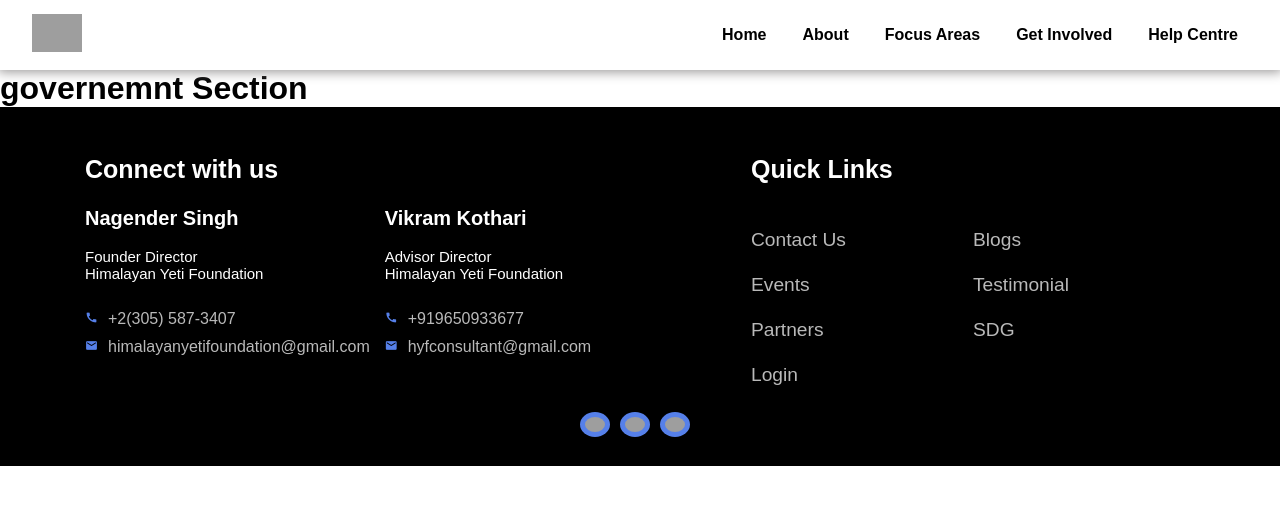
After one commit to LyeMuk/himalayanyeti, a Django app: page /government in a window 1280 px wide. The commit adds this page. Shown: the top 505 px of the page. Run offline with Django 4.2, Linux system fonts and the light colour scheme; grey boxes are pictures that could not be loaded.

Commit message:
add government page

```diff
--- /dev/null
+++ b/mainapp/static/css/government.css
@@ -0,0 +1,342 @@
+* {
+  margin: 0;
+  padding: 0;
+  font-family: "Montserrat", sans-serif;
+}
+
+*,
+::after,
+::before {
+  -webkit-box-sizing: border-box;
+          box-sizing: border-box;
+}
+
+/* navbar */
+.navbar {
+position: -webkit-sticky;
+position: sticky;
+top: 0;
+z-index: 1;
+}
+
+.navbar {
+position: -webkit-sticky;
+position: sticky;
+display: -webkit-box;
+display: -ms-flexbox;
+display: flex;
+-ms-flex-wrap: wrap;
+    flex-wrap: wrap;
+-webkit-box-align: center;
+    -ms-flex-align: center;
+        align-items: center;
+-webkit-box-pack: justify;
+    -ms-flex-pack: justify;
+        justify-content: space-between;
+height: 70px;
+padding: 0.1rem 2rem;
+background-color: #fff;
+-webkit-box-shadow: 0 0 11px 2px #999797;
+        box-shadow: 0 0 11px 2px #999797;
+}
+
+.navbar .logo img {
+width: 50px;
+}
+
+.navbar .list {
+width: 50%;
+display: -webkit-box;
+display: -ms-flexbox;
+display: flex;
+gap: 1em;
+-webkit-box-pack: end;
+    -ms-flex-pack: end;
+        justify-content: end;
+-webkit-box-align: center;
+    -ms-flex-align: center;
+        align-items: center;
+width: -webkit-fit-content;
+width: -moz-fit-content;
+width: fit-content;
+}
+
+.navbar .list input {
+-webkit-box-flex: 1;
+    -ms-flex-positive: 1;
+        flex-grow: 1;
+font-family: "Montserrat", sans-serif;
+width: 150px;
+background-color: #e5e5e5;
+border: #213345;
+color: #000000;
+font-weight: 400;
+font-size: 1rem;
+outline: none;
+padding: 10px;
+-ms-flex-item-align: center;
+    -ms-grid-row-align: center;
+    align-self: center;
+}
+
+.navbar .list li {
+list-style: none;
+}
+
+.navbar .list li a {
+font-family: "Montserrat", sans-serif;
+color: #000000;
+text-transform: capitalize;
+font-weight: 600;
+font-size: 1rem;
+padding: 30px 10px;
+text-decoration: none;
+}
+
+.navbar .list li a:hover {
+color: #5680e9;
+}
+
+.navbar input[type=checkbox] {
+display: none;
+}
+
+.navbar .hamburger {
+display: none;
+font-size: 24px;
+-webkit-user-select: none;
+   -moz-user-select: none;
+    -ms-user-select: none;
+        user-select: none;
+cursor: pointer;
+}
+
+@media (max-width: 900px) {
+.navbar .list {
+  display: none;
+  position: absolute;
+  background-color: #ffffff;
+  right: 0;
+  left: 0;
+  text-align: center;
+  top: 100%;
+  width: 100%;
+  z-index: 1;
+  cursor: pointer;
+}
+.navbar .list input {
+  display: none;
+}
+.navbar .list li {
+  padding-top: 10px;
+  padding-bottom: 10px;
+}
+.navbar .list li:hover {
+  background-color: #5680e9;
+  -webkit-transition: ease 0.4s;
+  transition: ease 0.4s;
+}
+.navbar .list li:hover a {
+  color: #fff;
+}
+.navbar input[type=checkbox]:checked ~ .list {
+  display: block;
+}
+.navbar .hamburger {
+  display: block;
+}
+}
+
+
+
+
+
+/* footer */
+.footer {
+position: relative;
+padding-top: 25px;
+padding-inline: 50px;
+padding-bottom: 5px;
+background-color: #000000;
+bottom: 0;
+}
+
+.footer .container {
+max-width: 1140px;
+width: 100%;
+margin: auto auto;
+}
+
+.footer .container .row {
+display: -webkit-box;
+display: -ms-flexbox;
+display: flex;
+-ms-flex-wrap: wrap;
+    flex-wrap: wrap;
+margin-right: 15px;
+margin-left: 15px;
+-webkit-box-pack: justify;
+    -ms-flex-pack: justify;
+        justify-content: space-between;
+}
+
+.footer .container .row .col-1 {
+-webkit-box-flex: 0;
+    -ms-flex: 0 0 50%;
+        flex: 0 0 50%;
+max-width: 100%;
+}
+
+.footer .container .row .col-1 h2 {
+color: #fff;
+font-size: 25px;
+font-weight: 800;
+line-height: 75px;
+}
+
+@media (max-width: 700px) {
+.footer .container .row .col-1 .social {
+  -webkit-box-orient: vertical;
+  -webkit-box-direction: normal;
+      -ms-flex-direction: column;
+          flex-direction: column;
+}
+.footer .container .row .col-1 .social .person {
+  padding-bottom: 25px;
+}
+}
+
+.footer .container .row .col-1 .social {
+display: -webkit-box;
+display: -ms-flexbox;
+display: flex;
+color: #ffffff;
+}
+
+.footer .container .row .col-1 .social .person {
+padding-right: 15px;
+}
+
+.footer .container .row .col-1 .social .person h4 {
+font-size: 20px;
+font-weight: 700;
+}
+
+.footer .container .row .col-1 .social .person h5 {
+font-size: 15px;
+font-weight: 500;
+}
+
+.footer .container .row .col-1 .social .person a {
+text-decoration: none;
+color: #b9b9b9;
+}
+
+.footer .container .row .col-1 .social .person a .call::before {
+content: "call";
+font-size: small;
+margin-right: 10px;
+color: #5680e9;
+}
+
+.footer .container .row .col-1 .social .person a .email::before {
+content: "email";
+font-size: small;
+margin-right: 10px;
+color: #5680e9;
+}
+
+.footer .container .row .col-1 .social .person a:hover {
+color: #fe6e9a;
+}
+
+.footer .container .row .col-2 {
+-webkit-box-flex: 0;
+    -ms-flex: 0 0 40%;
+        flex: 0 0 40%;
+max-width: 100%;
+}
+
+.footer .container .row .col-2 .widget .text-capitalize {
+text-transform: capitalize;
+color: #fff;
+font-size: 25px;
+font-weight: 800;
+line-height: 75px;
+}
+
+.footer .container .row .col-2 .widget .mb-4 {
+margin-bottom: 10px;
+}
+
+.footer .container .row .col-2 .widget .footer-menu {
+-webkit-box-flex: 0;
+    -ms-flex: 0 0 10%;
+        flex: 0 0 10%;
+}
+
+.footer .container .row .col-2 .widget ul {
+list-style: none;
+display: -webkit-box;
+display: -ms-flexbox;
+display: flex;
+-ms-flex-wrap: wrap;
+    flex-wrap: wrap;
+}
+
+.footer .container .row .col-2 .widget ul li {
+-webkit-box-flex: 0;
+    -ms-flex: 0 0 50%;
+        flex: 0 0 50%;
+}
+
+.footer .container .row .col-2 .widget ul li a {
+text-decoration: none;
+color: #b9b9b9;
+font-size: larger;
+line-height: 45px;
+}
+
+@media screen and (max-width: 800px) {
+.footer .container .row .col-1 {
+  -webkit-box-flex: 1;
+      -ms-flex-positive: 1;
+          flex-grow: 1;
+}
+.footer .container .row .col-2 {
+  -webkit-box-flex: 1;
+      -ms-flex-positive: 1;
+          flex-grow: 1;
+}
+}
+
+.footer .container .media {
+padding-bottom: 5px;
+-webkit-box-pack: center;
+    -ms-flex-pack: center;
+        justify-content: center;
+}
+
+.footer .container .media ul {
+list-style: none;
+display: -webkit-box;
+display: -ms-flexbox;
+display: flex;
+padding: 15px 25px;
+}
+
+.footer .container .media ul li {
+margin-right: 10px;
+}
+
+.footer .container .media ul li a img {
+background-color: #5680e9;
+height: 25px;
+padding: 5px;
+border-radius: 50%;
+}
+
+.footer .container .media ul li a img:hover {
+background-color: #fe6e9a;
+}
+/*# sourceMappingURL=style.css.map */
--- /dev/null
+++ b/mainapp/templates/mainapp/government.html
@@ -0,0 +1,97 @@
+<!DOCTYPE html>
+{% load static %}
+<html lang="en">
+
+<head>
+    <meta charset="UTF-8">
+    <meta http-equiv="X-UA-Compatible" content="IE=edge">
+    <meta name="viewport" content="width=device-width, initial-scale=1.0">
+    <title>Government</title>
+    <link rel="stylesheet" href="https://fonts.googleapis.com/icon?family=Material+Icons">
+
+    <link rel="stylesheet" href="{% static 'css/government.css' %}">
+    <link rel="icon" type="image/x-icon" href="{% static 'img\favicon.ico' %}">
+</head>
+
+<body>
+    <!-- Navbar -->
+    <nav class="navbar">
+        <div class="logo">
+            <img src="https://s3.ap-south-1.amazonaws.com/assets.ynos.in/startup-logos/YNOS63244.jpg" alt="logo">
+        </div>
+
+        <input type="checkbox" id="checkbox_toggle" />
+        <label for="checkbox_toggle" class="hamburger">&#9776;</label>
+
+        <div class="list">
+            <!-- <input type="text" placeholder="Type to search"> -->
+            <li><a href="{% url 'home' %}">Home</a></li>
+            <li><a href="{% url 'about' %}">About</a></li>
+            <li><a href="">Focus Areas</a></li>
+            <li><a href="">Get Involved</a></li>
+            <li><a href="{% url 'help' %}">Help Centre</a></li>
+        </div>
+    </nav>
+
+    <!--  -->
+    <h1>governemnt Section</h1>
+    <!-- footer -->
+    <section class="section footer">
+        <div class="container">
+            <div class="row">
+                <div class="col-1">
+                    <div class="widget">
+                        <h2>Connect with us</h2>
+                        <div class="social">
+                            <div class="person">
+                                <h4>Nagender Singh</h4><br>
+                                <h5>Founder Director</h5>
+                                <h5>Himalayan Yeti Foundation</h5>
+                                <br>
+                                <a href="#"><i class="material-icons call"></i>+2(305) 587-3407</a><br>
+                                <a href="#"><i class="material-icons email"></i>himalayanyetifoundation@gmail.com</a>
+                            </div>
+                            <div class="person">
+                                <h4>Vikram Kothari</h4><br>
+                                <h5>Advisor Director</h5>
+                                <h5>Himalayan Yeti Foundation</h5>
+                                <br>
+                                <a href="#"><i class="material-icons call"></i>+919650933677</a><br>
+                                <a href="#"><i class="material-icons email"></i>hyfconsultant@gmail.com</a>
+                            </div>
+                        </div>
+                    </div>
+                </div>
+                <div class="col-2">
+                    <div class="widget footer-widget">
+                        <h4 class="text-capitalize mb-4 text-white">Quick Links</h4>
+
+                        <ul class="list-unstyled footer-menu lh-35">
+                            <li><a href="{% url 'contact' %}">Contact Us</a></li>
+                            <li><a href="#">Blogs</a></li>
+                            <li><a href="#">Events</a></li>
+                            <li><a href="#">Testimonial</a></li>
+                            <li><a href="#">Partners</a></li>
+                            <li><a href="#">SDG</a></li>
+                            {% if user.is_authenticated %}
+                            <li><a href="{% url 'createuser' %}">Create User</a></li>
+                            <li><a href="{% url 'userlogout' %}">Logout</a></li>
+                            {% else %}
+                            <li><a href="{% url 'userlogin' %}">Login</a></li>
+                            {% endif %}
+                        </ul>
+                    </div>
+                </div>
+            </div>
+            <div class="row media">
+                <ul>
+                    <li><a href=""><img src="{% static 'img/facebook.svg' %}" alt=""></a></li>
+                    <li><a href=""><img src="{% static 'img/instagram.svg' %}" alt=""></a></li>
+                    <li><a href=""><img src="{% static 'img/twitter.svg' %}" alt=""></a></li>
+                </ul>
+            </div>
+        </div>
+    </section>
+</body>
+
+</html>
--- a/mainapp/templates/mainapp/index.html
+++ b/mainapp/templates/mainapp/index.html
@@ -203,7 +203,7 @@
                             pariatur corrupti?</p>
                     </div>
                     <div class="btn">
-                        <a href="government.html">Learn More</a>
+                        <a href="{% url 'government' %}">Learn More</a>
                     </div>
                 </div>
 
--- a/mainapp/urls.py
+++ b/mainapp/urls.py
@@ -12,6 +12,8 @@ urlpatterns = [
 
     path('about', views.about, name='about'),
     path('contact', views.contact, name='contact'),
+    path('government', views.government, name='government'),
+
 
 
     path('deletearticle/<int:num>', views.deletearticle, name="deletearticle"),
--- a/mainapp/views.py
+++ b/mainapp/views.py
@@ -157,3 +157,8 @@ def updatearticle(request, pk):
 def contact(request):
     contex={}
     return render(request, "mainapp/contact.html", contex)
+
+
+def government(request):
+    contex={}
+    return render(request, "mainapp/government.html", contex)
```
